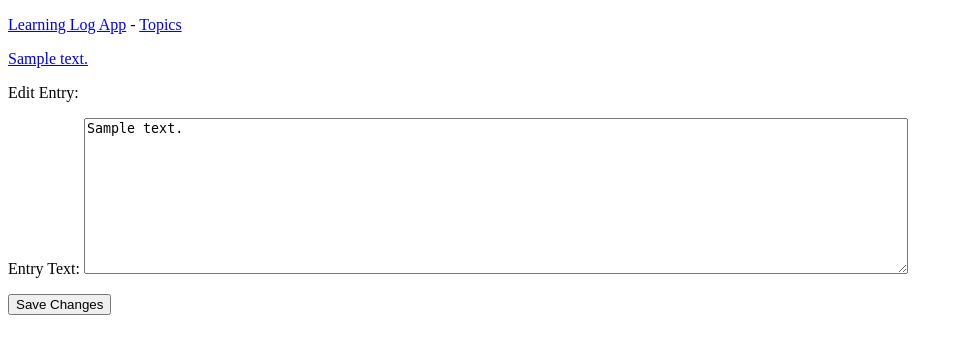
After one commit to musawakiliML/Data-Science-Blog, a Django app: page /edit_entry/1/ in a window 1280 px wide. The commit adds this page. Shown: the top 354 px of the page, without its empty margins (0-963 px from the left). Run offline with Django 4.2, Linux system fonts and the light colour scheme; tables that the repository leaves empty hold one stand-in row (values such as "Sample post").

Commit message:
Added edit entry view, url and templates

```diff
--- /dev/null
+++ b/Learning_log_app/templates/edit_entry.html
@@ -0,0 +1,16 @@
+{% extends 'base.html' %}
+
+{% block content %}
+
+<p><a href="{% url 'Learning_log_app:topic' topic.id %}"> {{ topic }}</a></p>
+
+<p>Edit Entry:</p>
+
+<form action="{% url 'Learning_log_app:edit_entry' entry.id %}" method="post" enctype="multipart/form-data">
+    {% csrf_token %}
+    {{ form.as_p }}
+
+    <button name="submit">Save Changes</button>
+</form>
+
+{% endblock content %}
--- a/Learning_log_app/templates/topic.html
+++ b/Learning_log_app/templates/topic.html
@@ -13,6 +13,9 @@
             <li>
                 <p>{{ entry.date_added|date:'M d, Y H:i' }}</p>
                 <p>{{ entry.text|linebreaks }}</p>
+                <p>
+                    <a href="{% url 'Learning_log_app:edit_entry' entry.id %}">Edit Entry</a>
+                </p>
             </li>
         {% empty %}
             <li>There are no entries for this topic yet. </li>
--- a/Learning_log_app/urls.py
+++ b/Learning_log_app/urls.py
@@ -1,6 +1,6 @@
 """Defines URL patterns for the Learning_log_app"""
 from django.urls import path
-from .views import index, homepage, topics, topic, new_topic, new_entry  # , edit_entry
+from .views import index, homepage, topics, topic, new_topic, new_entry, edit_entry
 
 app_name = "Learning_log_app"
 urlpatterns = [
@@ -17,6 +17,6 @@ urlpatterns = [
     # Adding a new entry
     path('new_entry/<int:topic_id>', new_entry, name='new_entry'),
     # Editing Entry
-    #path('edit_entry/<int:entry_id>/',  edit_entry, name='edit_entry')
+    path('edit_entry/<int:entry_id>/',  edit_entry, name='edit_entry')
 
 ]
--- a/Learning_log_app/views.py
+++ b/Learning_log_app/views.py
@@ -54,7 +54,7 @@ def new_entry(request, topic_id):
     topic = Topic.objects.get(id=topic_id)
     if request.method != 'POST':
         # No data return empty form with a blank page
-        form = TopicForm()
+        form = EntryForm()
     else:
         # POST request submitted, process data
         form = EntryForm(data=request.POST)
@@ -68,7 +68,6 @@ def new_entry(request, topic_id):
     return render(request, 'new_entry.html', context)
 
 
-'''
 def edit_entry(request, entry_id):
     """Edit An existing entry value."""
     entry = Entry.objects.get(id=entry_id)
@@ -77,4 +76,11 @@ def edit_entry(request, entry_id):
     if request.method != "POST":
         # Initial request; pre-fill form wth the current entry
         form = EntryForm(instance=entry)
-'''
+    else:
+        # POST data submitted; process data.
+        form = EntryForm(instance=entry, data=request.POST)
+        if form.is_valid():
+            form.save()
+            return redirect('Learning_log_app:topic', topic_id=topic.id)
+    context = {'entry': entry, 'topic': topic, 'form': form}
+    return render(request, 'edit_entry.html', context)
```
